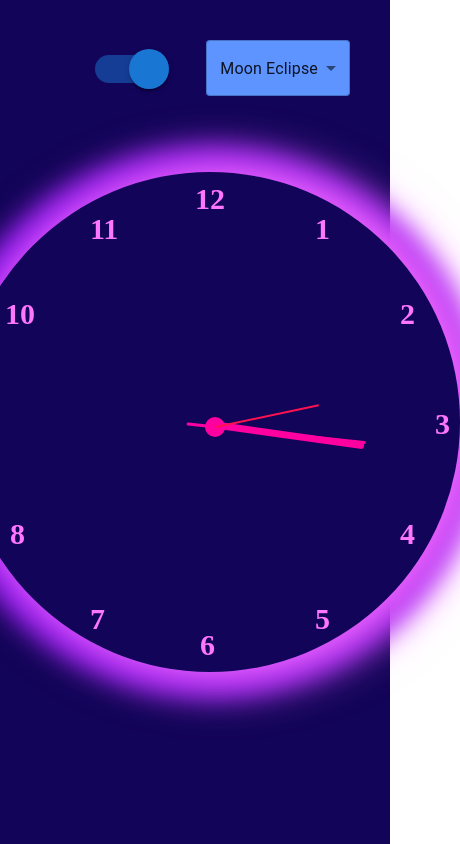
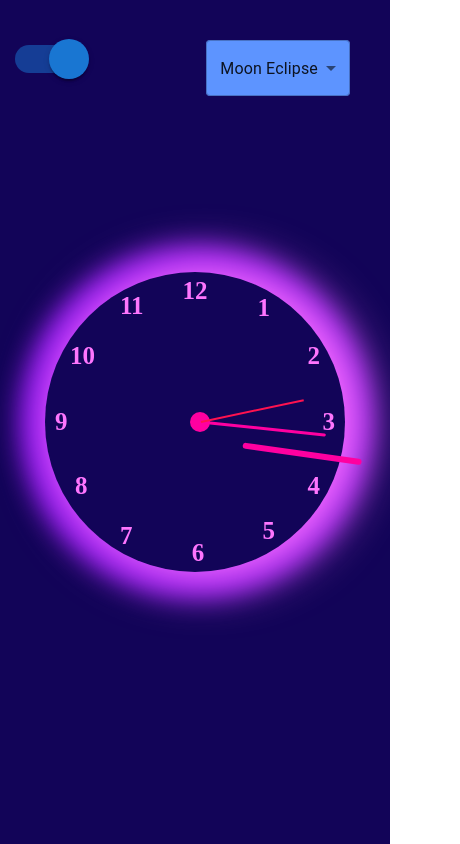
Before and after one commit to 1evgen/advanced_watch, a React (Create React App) app: page / in a window 390 px wide. Shown: the whole page, 460 px wide, since content can reach past the window. Built offline with nearby package versions, Linux system fonts and the light colour scheme.

Commit message:
adaptive layout of classic watches

```diff
--- a/src/App.module.css
+++ b/src/App.module.css
@@ -2,6 +2,5 @@
   margin: 0;
   background-color: #120458;
   height: 100vh;
-  width: 100%;
   flex-wrap: wrap;
 }
--- a/src/clock/ClassicWatch/ClassicWatch.module.css
+++ b/src/clock/ClassicWatch/ClassicWatch.module.css
@@ -10,23 +10,12 @@
     z-index: 100; /* Значение z-index для признака, чтобы селектор отображался поверх остальных элементов */
 }
 
-
 .moonEclipse {
-    width: 500px;
-    height: 500px;
-    border-radius: 100%;
-    position: relative;
-    --rotation: 0;
-    transform: rotate(var(--rotation));
     box-shadow: 10px 0px 50px 10px #fe75fe, 0  0 25px 25px #7a04eb;
     background-color: #120458;
 }
 
 .sunrise{
-    width: 500px;
-    height: 500px;
-    border-radius: 100%;
-    position: relative;
     --rotation: 0;
     transform: rotate(var(--rotation));
     box-shadow: 10px 0px 50px 10px #fad8d0, 0  0 25px 25px #f64c0a;
@@ -34,16 +23,16 @@
 }
 
 .fullMoon{
+    box-shadow: 10px 0px 50px 10px #a4e1ff, 0  0 25px 25px #a4e4ff;
+    background-color: #e0e8ff;
+}
+
+.commonStyles {
     width: 500px;
     height: 500px;
     border-radius: 100%;
     position: relative;
-    --rotation: 0;
-    transform: rotate(var(--rotation));
-    box-shadow: 10px 0px 50px 10px #a4e1ff, 0  0 25px 25px #a4e4ff;
-    background-color: #e0e8ff;
 }
-
 
 .boxLineHour{
     height: 300px;
@@ -72,13 +61,11 @@
     border-radius: 90px;
 }
 
-
 .boxLineSecond{
     height: 210px;
     position: absolute;
     top: 150px;
     left: 255px;
-
 }
 .lineSecond{
     width: 2px;
@@ -96,6 +83,8 @@
     left: 245px;
 }
 
+
+
 .number_className {
     color: #fe75fe;
     font-size: 30px;
@@ -104,20 +93,20 @@
     font-family:  'Magneto';
 }
 
+
 /*!*"Bell MT" *!  Magneto*/
 .numberClock_1{
     top: 40px;
     right: 130px;
-
 }
 .numberClock_2{
     top: 125px;
     right: 45px;
 }
-
 .numberClock_3{
-    top: 235px;
+    top: 50%;
     right: 10px;
+    transform: translateY(-50%);
 }
 .numberClock_4{
     top: 345px;
@@ -128,24 +117,23 @@
     right: 130px;
 }
 .numberClock_6{
-    bottom: 10px;
-    left: 240px;
+    transform: translateX(-50%);
+    bottom: 5px;
+    left:  51%;
 }
 .numberClock_7{
     top: 430px;
     left: 130px;
 }
-
 .numberClock_8{
     top: 345px;
     left: 50px
 }
-
 .numberClock_9{
-    top: 235px;
-    left: 10px
+    left: 10px;
+    top: 50%;
+    transform: translateY(-50%);
 }
-
 .numberClock_10{
     top: 125px;
     left: 45px
@@ -155,6 +143,97 @@
     left: 130px
 }
 .numberClock_12{
-    top: 10px;
-    left: 235px
+    top: 5px;
+    left: 50%;
+    transform: translateX(-50%);
 }
+
+ /*576*/
+@media screen and (max-width: 780px){
+    .commonStyles {
+        width: 300px;
+        height: 300px;
+        border-radius: 100%;
+        position: relative;
+    }
+    .number_className {
+        color: #fe75fe;
+        font-size: 25px;
+    }
+
+    .numberClock_1 {
+        top: 22px;
+        right: 75px;
+    }
+    .numberClock_2{
+        top: 70px;
+        right: 25px;
+    }
+    .numberClock_4{
+        top: 200px;
+        right: 25px;
+    }
+    .numberClock_5{
+        top: 245px;
+        right: 70px;
+    }
+    .numberClock_7{
+        top: 250px;
+        left: 75px;
+    }
+    .numberClock_8{
+        top: 200px;
+        left: 30px;
+    }
+    .numberClock_10{
+        top: 70px;
+        left: 25px;
+    }
+    .numberClock_11{
+        top: 20px;
+        left: 75px;
+    }
+    .containerLines{
+        position: absolute;
+        top: -105px;
+        right: 400px
+    }
+
+    .boxLineHour{
+        height: 290px;
+        position: absolute;
+        top: 130px;
+        left: 270px;
+    }
+    .lineHour{
+        width: 6px;
+        height: 120px;
+        background-color:  #ff00a0;;
+        border-radius: 90px;
+
+    }
+
+    .boxLineMinute {
+        height: 250px;
+        position: absolute;
+        top: 130px;
+        left: 255px;
+    }
+
+    .lineMinute {
+        width: 3px;
+        height: 130px;
+        background-color:  #ff00a0;;
+        border-radius: 90px;
+    }
+
+    .point {
+        width: 20px;
+        height: 20px;
+        border-radius: 50%;
+        background-color: #ff00a0;
+        position: absolute;
+        top: 245px;
+        left: 245px;
+    }
+}
--- a/src/clock/ClassicWatch/ClassicWatch.tsx
+++ b/src/clock/ClassicWatch/ClassicWatch.tsx
@@ -24,8 +24,8 @@ export const ClassicWatch: React.FC<PropsTypeWatch> = ({hour,
     const calculatedSecond = +second * 6;
     let calculatedMinute = +minute * 6;
     let calculatedHour = (+hour % 12) * 30 + Math.round(calculatedMinute / 12)
+    const [selectedStyle, setSelectedStyle] = useState<colorStyleWatch>(styleWatch);
 
-    const [selectedStyle, setSelectedStyle] = useState<colorStyleWatch>(styleWatch);
 
     const styleLineSecond = { transform: `rotate(${calculatedSecond}deg)`};
     const styleLineMinute = {transform: `rotate(${calculatedMinute}deg)`};
@@ -48,8 +48,8 @@ export const ClassicWatch: React.FC<PropsTypeWatch> = ({hour,
                     <MenuItem value={colorStyleWatch.FullMoon}>Full Moon</MenuItem>
                 </Select>
             </div>
-            <div className={`${s[selectedStyle]}`}>
-                <div className={s.point}></div>
+            <div className={`${s[selectedStyle]} ${s.commonStyles}`}>
+
                 <div className={`${s.numberClock_1} ${s.number_className}`}>1</div>
                 <div className={`${s.numberClock_2} ${s.number_className}`}>2</div>
                 <div className={`${s.numberClock_3} ${s.number_className}`}>3</div>
@@ -63,6 +63,8 @@ export const ClassicWatch: React.FC<PropsTypeWatch> = ({hour,
                 <div className={`${s.numberClock_11} ${s.number_className}`}>11</div>
                 <div className={`${s.numberClock_12} ${s.number_className}`}>12</div>
 
+                <div className={s.containerLines}>
+                    <div className={s.point}></div>
                 <div className={s.boxLineHour} style={styleLineHour}>
                     <div className={ s.lineHour}></div>
                 </div>
@@ -74,6 +76,7 @@ export const ClassicWatch: React.FC<PropsTypeWatch> = ({hour,
                 <div className={s.boxLineSecond} style={styleLineSecond}>
                     <div className={s.lineSecond}></div>
                 </div>
+                </div>
             </div>
         </div>
     );
--- a/src/clock/Watch/Clock.module.css
+++ b/src/clock/Watch/Clock.module.css
@@ -1,6 +1,5 @@
 .wrap{
     max-width: 1200px;
-    width: 100%;
     margin: 0 auto;
     padding: 0 15px;
     height: 100%;
@@ -18,9 +17,39 @@
     top: 50px;
 }
 
-
 .select{
     position: absolute;
     color: #5d94ff;
     right: 500px;
 }
+
+@media (min-width: 360px) and (max-width: 475px){
+    .switcher{
+        position: absolute;
+        left: 20px;
+        top: 40px;
+    }
+
+    .select{
+        position: absolute;
+        color: #5d94ff;
+        right: 500px;
+
+    }
+}
+
+
+@media (min-width: 476px) and (max-width: 705px){
+    .switcher{
+        position: absolute;
+        left: 20px;
+        top: 40px;
+    }
+
+    .select{
+        position: absolute;
+        color: #5d94ff;
+        right: 500px;
+
+    }
+}
```
